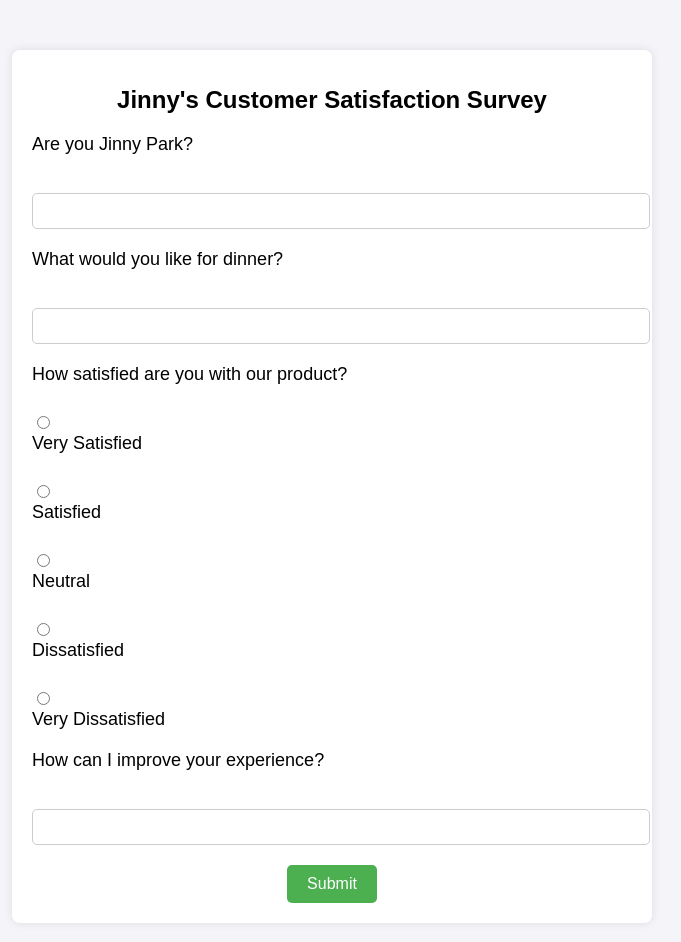
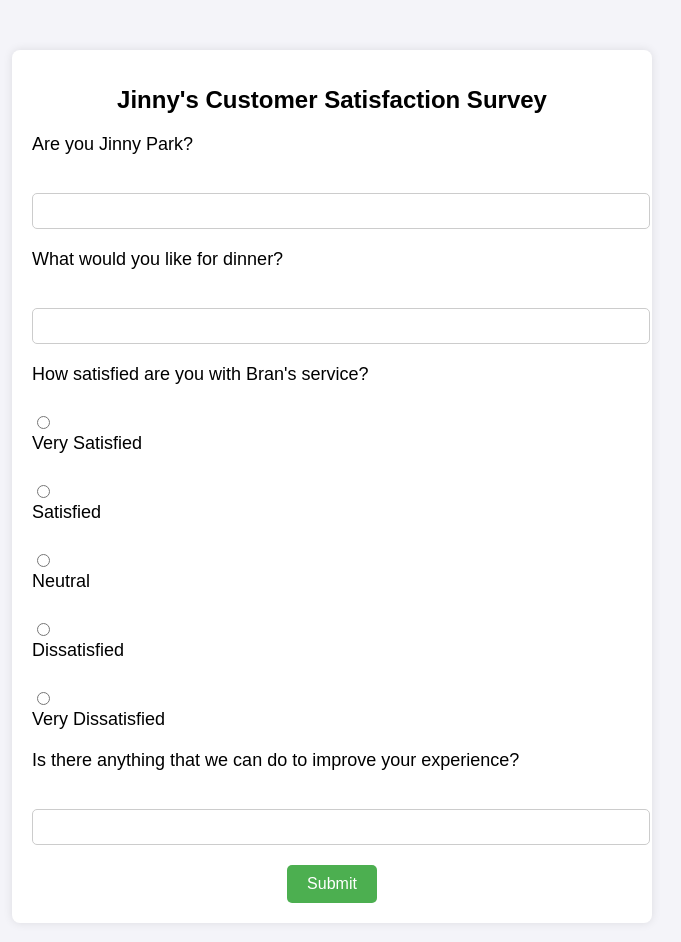
Before and after one commit to bfin24/Survey-form, a plain HTML site: page index.html in a window 1280 px wide. Shown: the whole page, without its empty margins (308-989 px from the left). Drawn offline with Linux system fonts and the light colour scheme.

Commit message:
Update index.html

```diff
--- a/index.html
+++ b/index.html
@@ -27,7 +27,7 @@
 
             <!-- Satisfaction Question -->
             <div class="question">
-                <label for="q1">How satisfied are you with our product?</label><br>
+                <label for="q1">How satisfied are you with Bran's service?</label><br>
                 <input type="radio" id="q1_1" name="q1" value="Very Satisfied">
                 <label for="q1_1">Very Satisfied</label><br>
                 <input type="radio" id="q1_2" name="q1" value="Satisfied">
@@ -42,7 +42,7 @@
 
             <!-- Feature Improvement Question -->
             <div class="question">
-                <label for="q3">How can I improve your experience?</label><br>
+                <label for="q3">Is there anything that we can do to improve your experience?</label><br>
                 <input type="text" id="q3" name="q3">
             </div>
 
```
